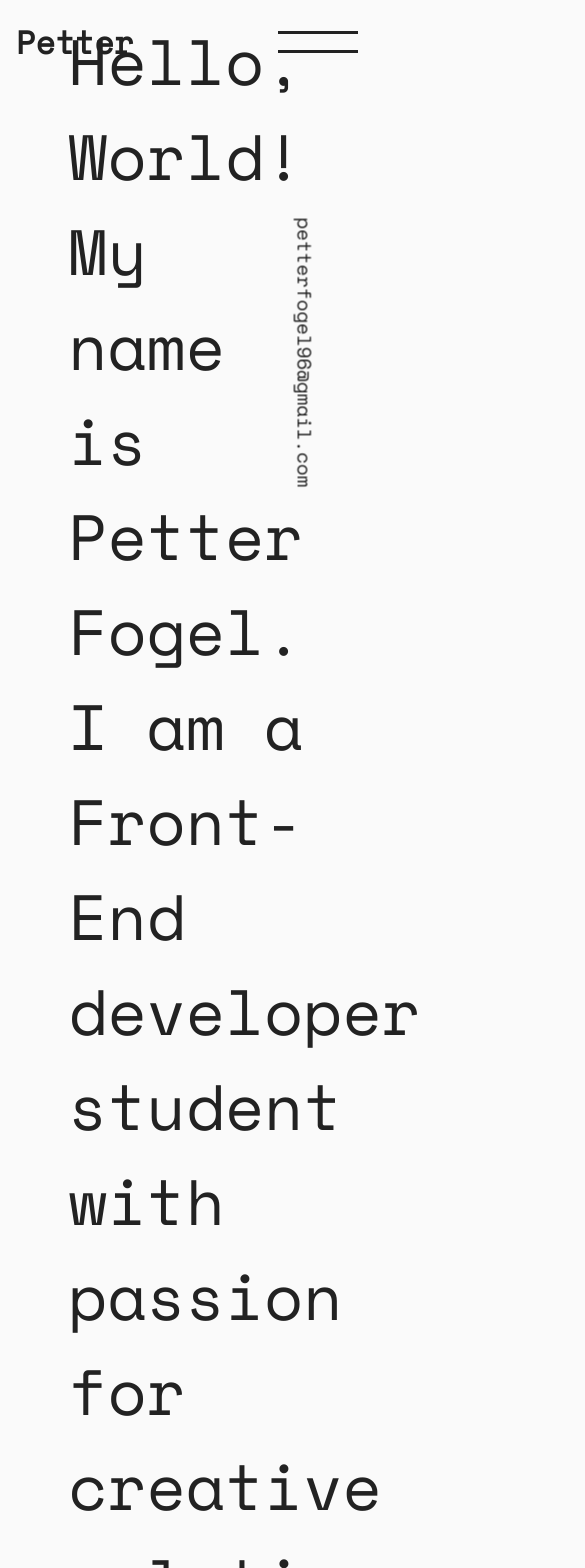
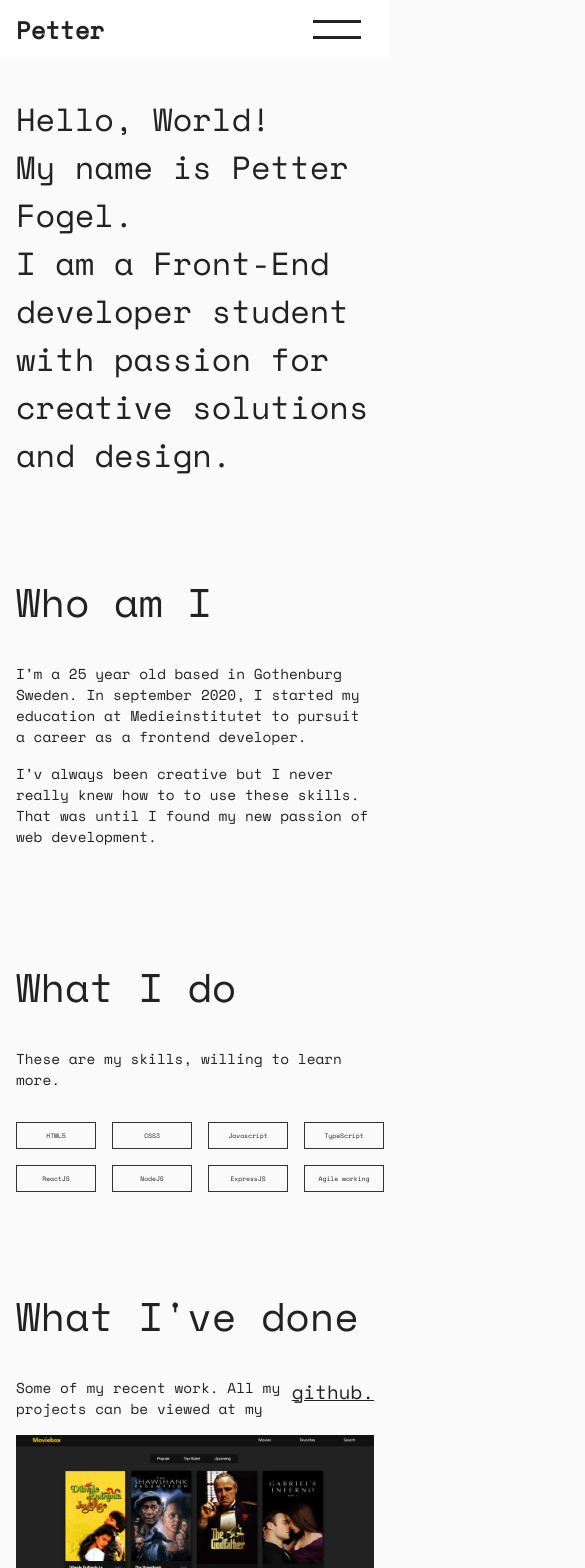
Before and after one commit to PetterFogel/portfolio, a React (Create React App) app: page / in a window 390 px wide. Shown: the top 1568 px of the page, 585 px wide, since content can reach past the window. Built offline with nearby package versions, Linux system fonts and the light colour scheme.

Commit message:
Add css media queries.

```diff
--- a/src/styles/global.module.css
+++ b/src/styles/global.module.css
@@ -1,6 +1,15 @@
 /* === GLOBAL === */
+main {
+  width: 65%;
+  margin: auto;
+}
+
 .section {
-  padding: 12% 0;
+  padding: 15% 0;
+}
+
+.introSection {
+  margin-top: 3rem;
 }
 
 .sectionTitle {
@@ -29,7 +38,7 @@
   padding: 0.4rem 0.9rem;
   background: transparent;
   color: #222;
-  border: 2px solid #222;
+  border: 1px solid #222;
   font-size: 1rem;
   margin: 0.5rem;
   cursor: pointer;
@@ -73,9 +82,6 @@
   text-align: center;
   padding: 0.5rem;
   width: 10rem;
-}
-
-.skillItemHolder p {
   font-size: 0.9rem;
 }
 
@@ -125,6 +131,10 @@
   opacity: 1;
 }
 
+.infoText {
+  font-size: 1rem;
+}
+
 /* === CONTACT === */
 
 .contactContainer {
@@ -159,3 +169,106 @@
   text-align: center;
   margin: 0.5rem;
 }
+
+/* === MEDIA QUERIES === */
+@media (max-width: 1200px) {
+  .imageContainer {
+    grid-template-columns: repeat(1, 2fr);
+  }
+
+  .overlay {
+    padding: 10%;
+  }
+}
+
+@media (max-width: 1000px) {
+  .contactContainer {
+    flex-direction: column;
+  }
+
+  .socialHolder {
+    display: flex;
+  }
+
+  .socialMediaIcons {
+    margin-right: 1rem;
+  }
+}
+
+@media (max-width: 900px) {
+  .btn {
+    padding: 0.3rem 0.9rem;
+    font-size: 0.7rem;
+  }
+
+  .subHeadTitle,
+  .headTitle {
+    font-size: 2.7rem;
+  }
+
+  .introSection,
+  .section {
+    padding: 12% 1rem;
+  }
+
+  .skillsHolder {
+    grid-template-rows: repeat(2, 2fr);
+  }
+
+  .skillItemHolder {
+    width: 7rem;
+    font-size: 0.7rem;
+  }
+
+  .infoText {
+    font-size: 0.8rem;
+  }
+}
+
+@media (max-width: 750px) {
+  main {
+    width: 100%;
+  }
+
+  .introSection,
+  .section {
+    padding: 12% 1rem;
+  }
+
+  .subHeadTitle,
+  .headTitle {
+    font-size: 2rem;
+  }
+
+  .socialMediaIcons {
+    width: 2.5rem;
+    height: 2.5rem;
+    font-size: 1.2rem;
+  }
+}
+
+@media (max-width: 600px) {
+  .skillItemHolder {
+    width: 6rem;
+    font-size: 0.5rem;
+  }
+}
+
+@media (max-width: 500px) {
+  .sectionTitle {
+    font-size: 2.5rem;
+  }
+
+  .skillItemHolder {
+    width: 5rem;
+    font-size: 0.4rem;
+  }
+
+  .paragraph {
+    font-size: 0.9rem;
+  }
+
+  .footer {
+    font-size: 0.7rem;
+  }
+}
--- a/src/styles/navigation.module.css
+++ b/src/styles/navigation.module.css
@@ -120,3 +120,27 @@
     right: -50px;
   }
 }
+
+/* === MEDIA QUERIES === */
+@media (max-width: 750px) {
+  .logo {
+    font-size: 1.5rem;
+  }
+
+  .header {
+    height: 7vh;
+    background: #fff;
+    z-index: 9999;
+  }
+
+  .fixedEmail {
+    display: none;
+  }
+
+  .burgerBar1,
+  .burgerBar2 {
+    width: 3rem;
+    height: 0.1875rem;
+    margin: 0.8rem;
+  }
+}
```
